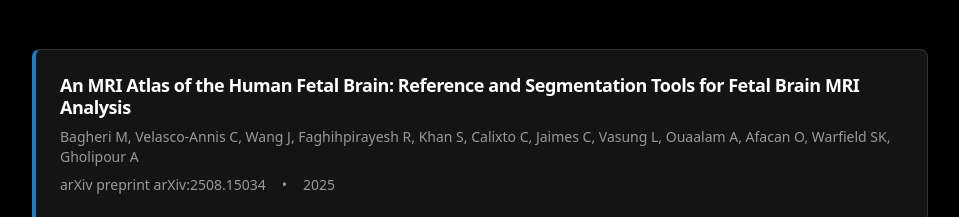
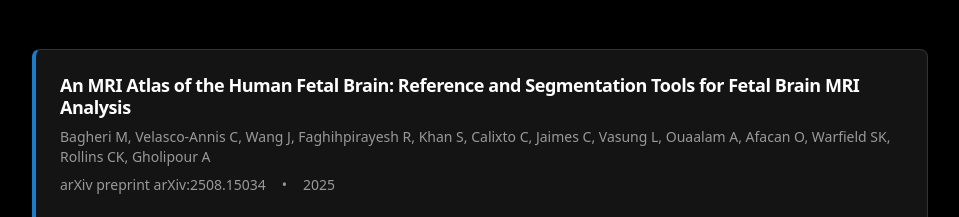
Before and after one commit to IntelligentImaging/braindevelopment.org, a React (Vite) app: page / in a window 1280 px wide. Shown: the part 5500-5717 px from the top of the page, without its empty margins (160-1119 px from the left). Built offline with nearby package versions, Linux system fonts and the light colour scheme.

Commit message:
Correcting citations to selected publications

```diff
--- a/src/components/Publications.tsx
+++ b/src/components/Publications.tsx
@@ -6,7 +6,7 @@ const Publications = () => {
   const publications = [
     {
       title: "An MRI Atlas of the Human Fetal Brain: Reference and Segmentation Tools for Fetal Brain MRI Analysis",
-      authors: "Bagheri M, Velasco-Annis C, Wang J, Faghihpirayesh R, Khan S, Calixto C, Jaimes C, Vasung L, Ouaalam A, Afacan O, Warfield SK, Gholipour A",
+      authors: "Bagheri M, Velasco-Annis C, Wang J, Faghihpirayesh R, Khan S, Calixto C, Jaimes C, Vasung L, Ouaalam A, Afacan O, Warfield SK, Rollins CK, Gholipour A",
       journal: "arXiv preprint arXiv:2508.15034",
       year: "2025",
       abstract:
```
